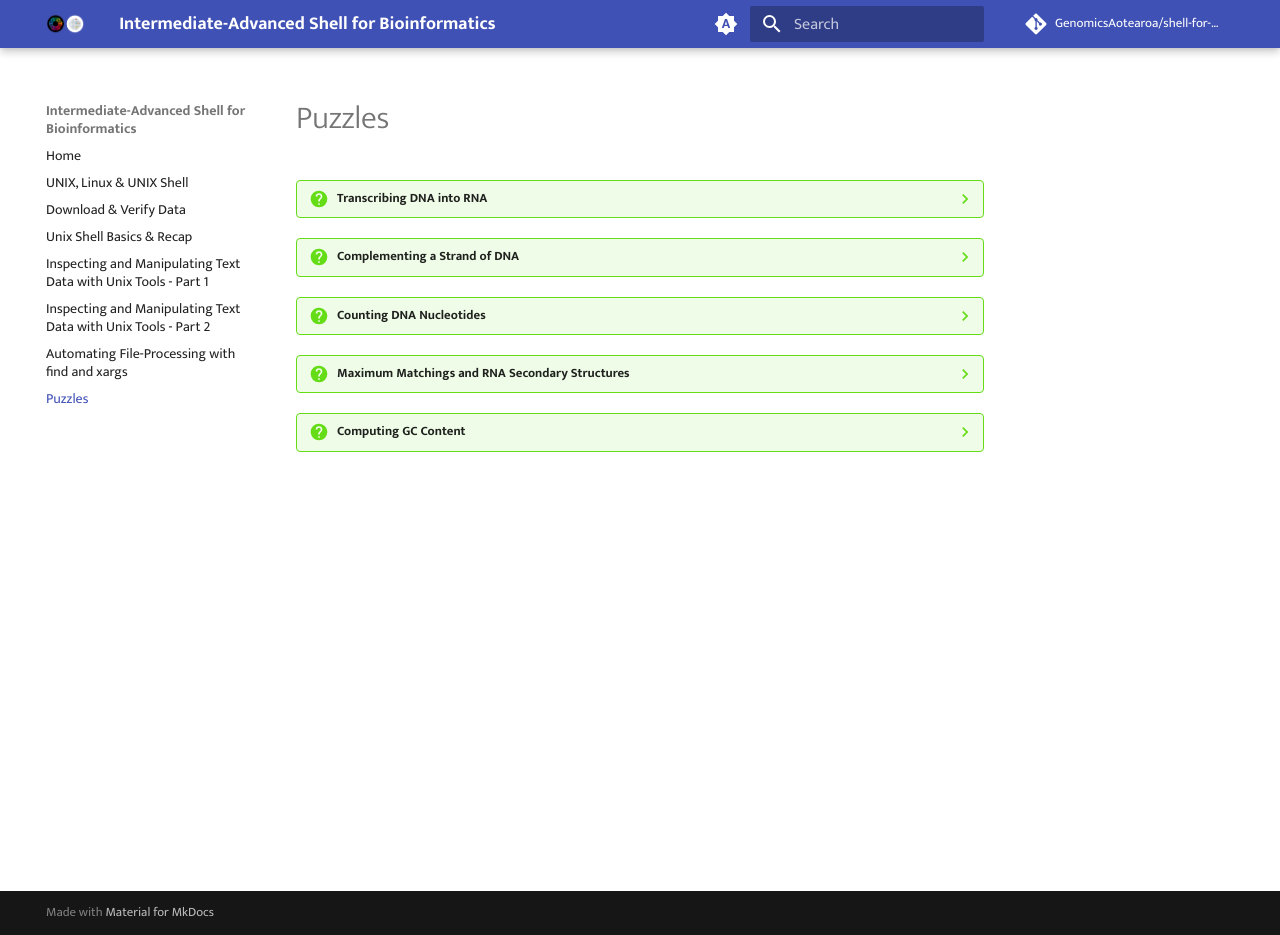
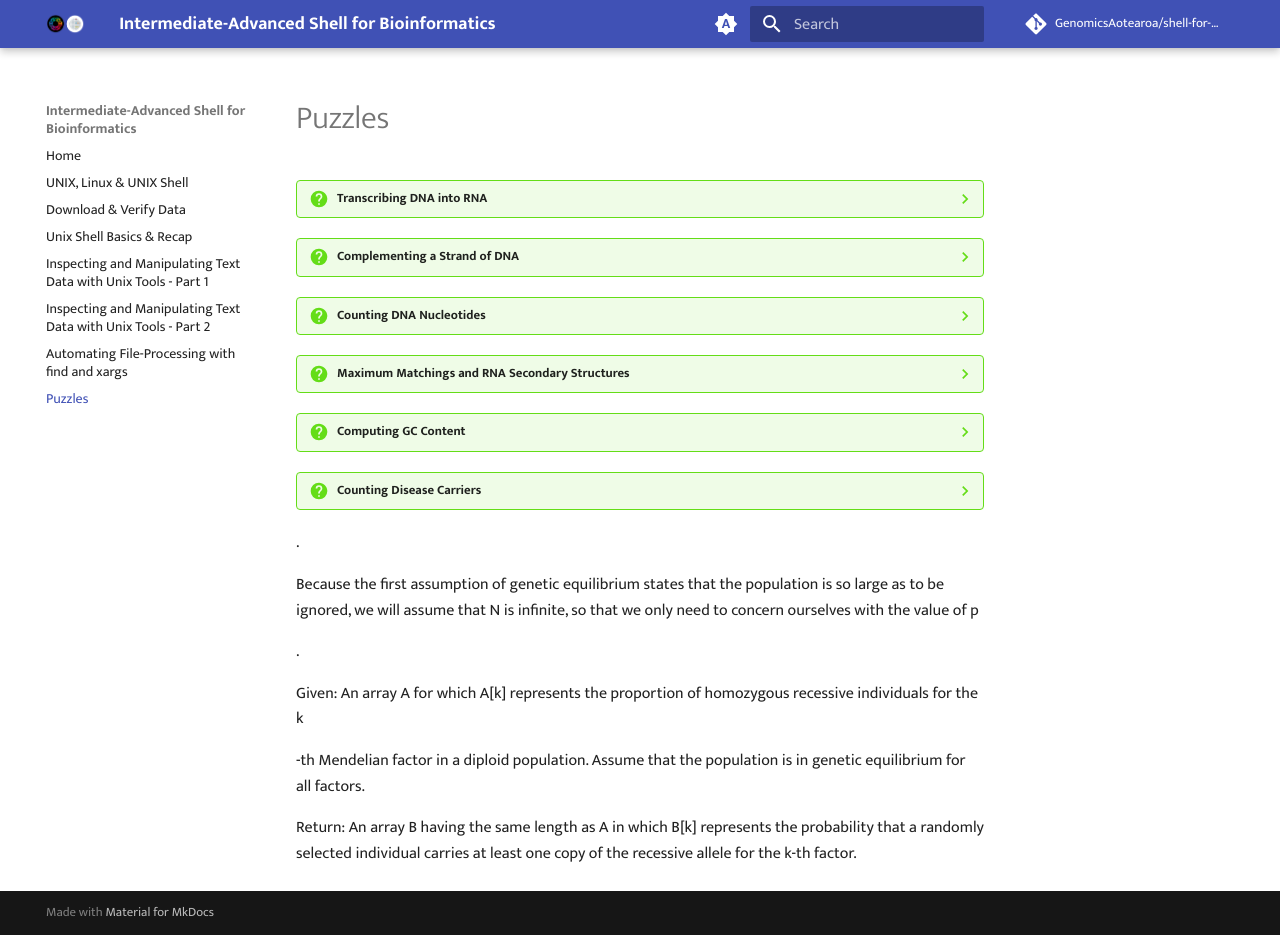
Before and after one commit to GenomicsAotearoa/shell-for-bioinformatics, an MkDocs documentation site: the page built from docs/puzzles.md, in a window 1280 px wide and 935 px high. Built offline with MkDocs 1.6.1 and Material for MkDocs 9.7.7, drawn with Linux system fonts in a browser that asks for light colours; comment, search, counter and statistics services are not loaded.

Commit message:
add new puzzle

```diff
--- a/docs/puzzles.md
+++ b/docs/puzzles.md
@@ -61,3 +61,23 @@
     **Given:** At most 10 DNA strings in FASTA format (of length at most 1 kbp each).
 
     **Return:** The ID of the string having the highest GC-content, followed by the GC-content of that string. Rosalind allows for a default error of 0.001 in all decimal answers unless otherwise stated; please see the note on absolute error below.
+
+
+??? question "Counting Disease Carriers"
+
+    To model the Hardy-Weinberg principle, assume that we have a population of ***N*** diploid individuals. If an allele is in genetic equilibrium, then because mating is random, we may view the 2 ***N*** chromosomes as receiving their alleles uniformly. In other words, if there are m dominant alleles, then the probability of a selected chromosome exhibiting the dominant allele is simply p=m2N
+
+.
+
+Because the first assumption of genetic equilibrium states that the population is so large as to be ignored, we will assume that N
+is infinite, so that we only need to concern ourselves with the value of p
+
+.
+
+Given: An array A
+for which A[k] represents the proportion of homozygous recessive individuals for the k
+
+-th Mendelian factor in a diploid population. Assume that the population is in genetic equilibrium for all factors.
+
+Return: An array B
+having the same length as A in which B[k] represents the probability that a randomly selected individual carries at least one copy of the recessive allele for the k-th factor.
```
